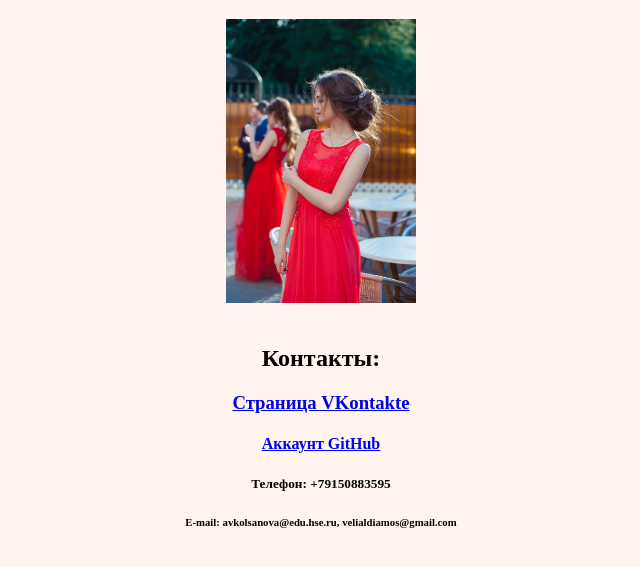
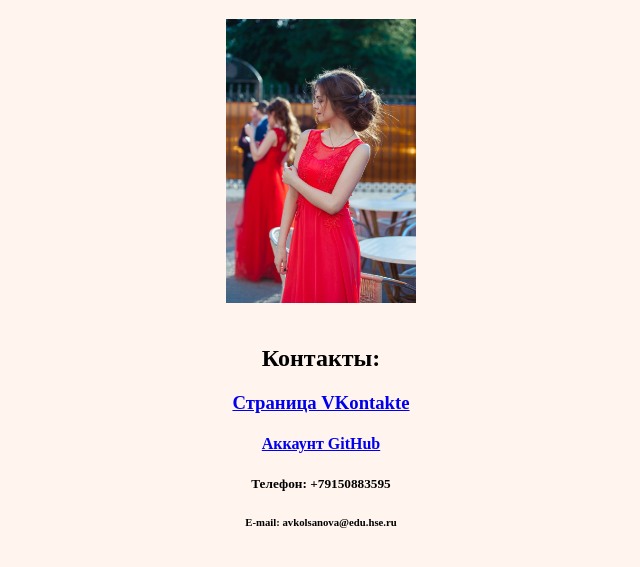
Before and after one commit to velialdiamos/velialdiamos.github.io, a plain HTML site: page index.html in a window 1280 px wide. Shown: the part 61-628 px from the top of the page, without its empty margins (319-959 px from the left). Drawn offline with Linux system fonts and the light colour scheme.

Commit message:
Ну всё, последний раз, надеюсь

```diff
--- a/index.html
+++ b/index.html
@@ -13,6 +13,6 @@
       <center><h3 style="font-family:sylfaen;"><a href=https://vk.com/vladimirova_alina>Страница VKontakte</a></center>
       <center><h4 style="font-family:sylfaen;"><a href=https://github.com/velialdiamos>Аккаунт GitHub</a></center>
       <center><h5 style="font-family:sylfaen;">Телефон: <b>+79150883595</b></center>
-      <center><h6 style="font-family:sylfaen;">E-mail: <b>avkolsanova@edu.hse.ru, velialdiamos@gmail.com</b></center>
+      <center><h6 style="font-family:sylfaen;">E-mail: <b>avkolsanova@edu.hse.ru</b></center>
     </body>
   </html>
```
